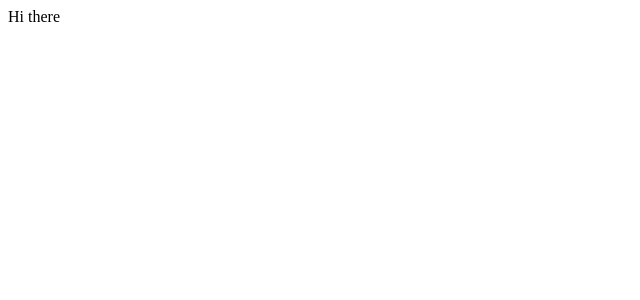
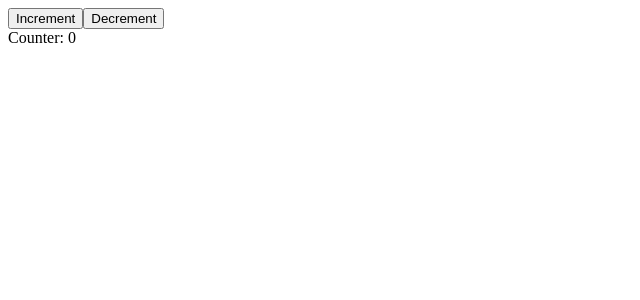
Before and after one commit to mikohan/rrts-second, a React (Create React App) app: page / in a window 1280 px wide. Shown: the top 300 px of the page, without its empty margins (0-640 px from the left). Built offline with nearby package versions, Linux system fonts and the light colour scheme.

Commit message:
Increment added

```diff
--- a/src/index.tsx
+++ b/src/index.tsx
@@ -1,10 +1,30 @@
 import React from 'react';
 import ReactDOM from 'react-dom';
 
-class App extends React.Component {
+interface AppProps {
+  color: string;
+}
+
+class App extends React.Component<AppProps> {
+  state = {
+    counter: 0,
+  };
+
+  onIncrement = () => {
+    this.setState({ counter: this.state.counter + 1 });
+  };
+  onDecrement = () => {
+    this.setState({ counter: this.state.counter - 1 });
+  };
   render() {
-    return <div>Hi there</div>;
+    return (
+      <div>
+        <button onClick={this.onIncrement}>Increment</button>
+        <button onClick={this.onDecrement}>Decrement</button>
+        <div>Counter: {this.state.counter}</div>
+      </div>
+    );
   }
 }
 
-ReactDOM.render(<App />, document.querySelector('#root'));
+ReactDOM.render(<App color="red" />, document.querySelector('#root'));
--- a/tsconfig.json
+++ b/tsconfig.json
@@ -18,7 +18,7 @@
     "resolveJsonModule": true,
     "isolatedModules": true,
     "noEmit": true,
-    "jsx": "react-jsx"
+    "jsx": "react"
   },
   "include": [
     "src"
```
Also changed, not shown: 1 other file (tests, documents, lock files or other folders).
